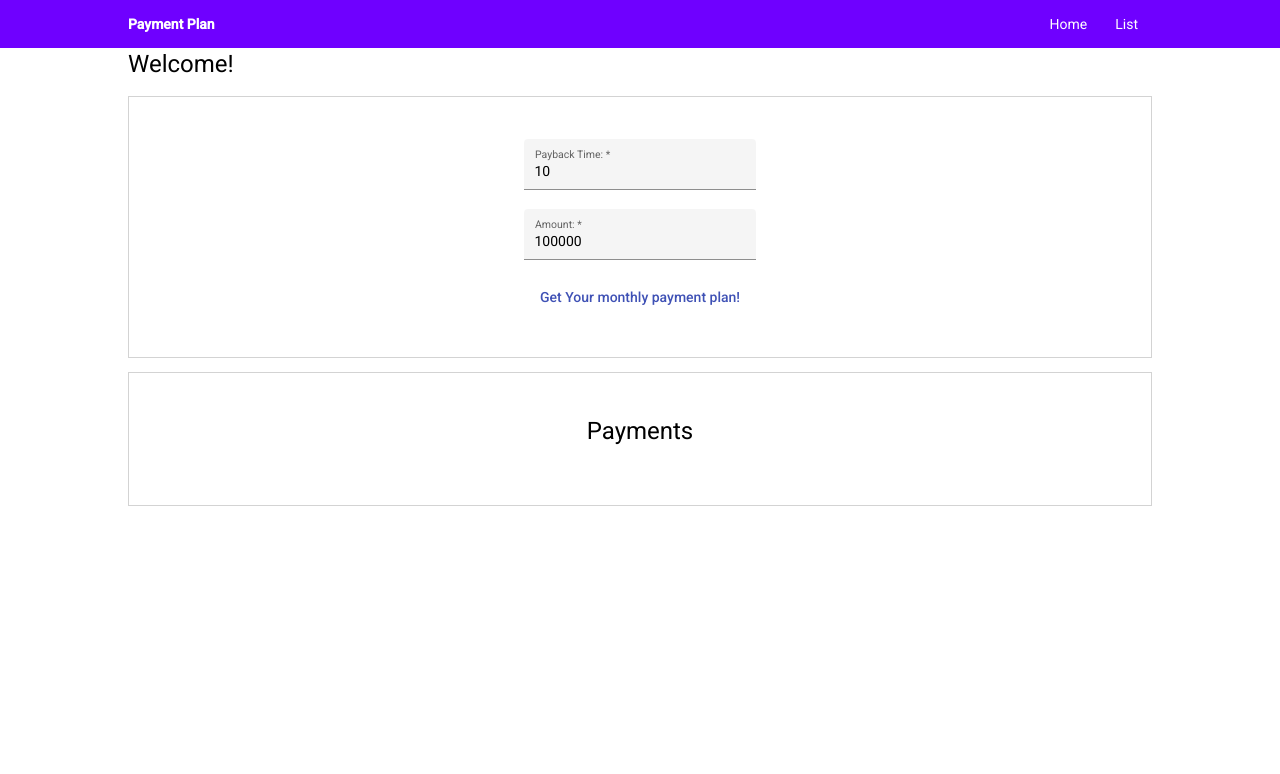
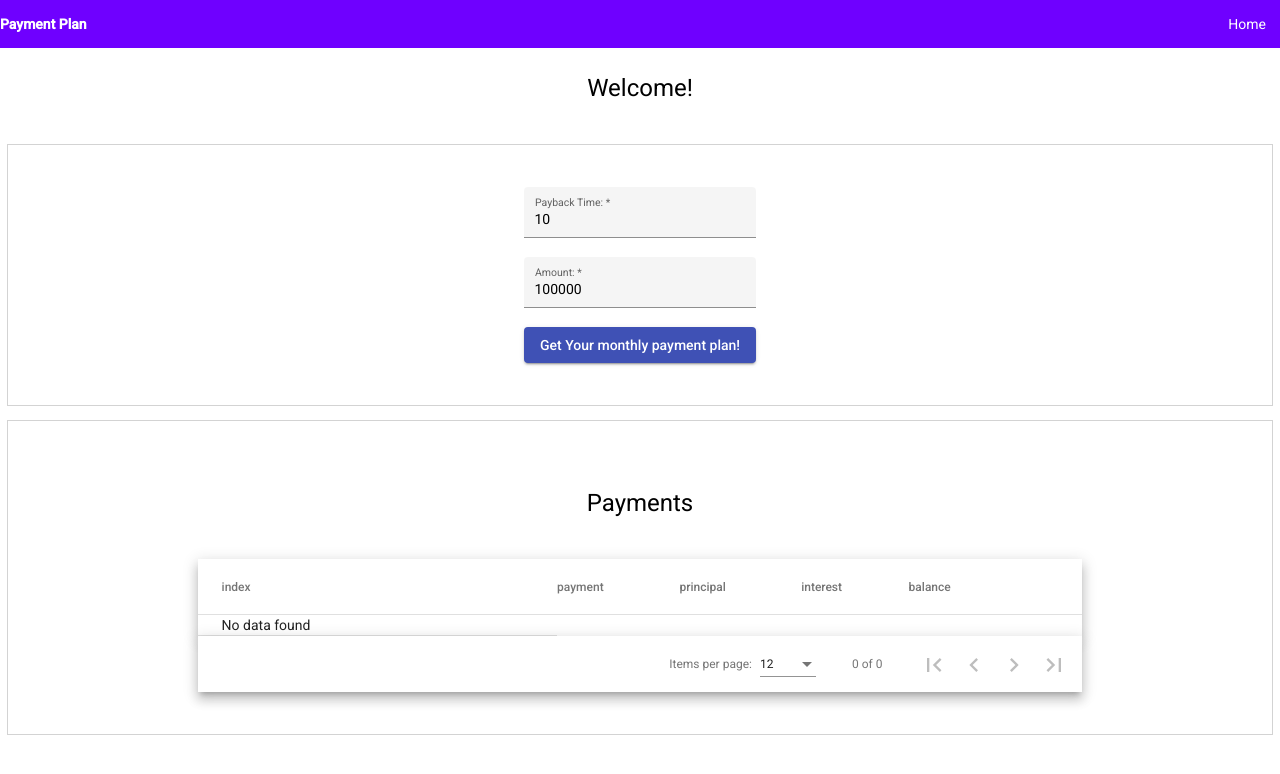
Before and after one commit to karolkkk/Banqsoft-front, an Angular app: page / in a window 1280 px wide. Shown: the top 774 px of the page. Built offline with nearby package versions, Linux system fonts and the light colour scheme.

Commit message:
table changes and styles

```diff
--- a/src/app/app-routing.module.ts
+++ b/src/app/app-routing.module.ts
@@ -2,11 +2,11 @@ import { NgModule } from '@angular/core';
 import { RouterModule, Routes } from '@angular/router';
 
 import { HomeComponent } from './home/home.component';
-import { ListComponent } from './list/list.component';
+
 
 const routes: Routes = [
   { path: '', component: HomeComponent },
-  { path: 'list', component: ListComponent }
+
 ];
 
 @NgModule({
--- a/src/app/app.component.html
+++ b/src/app/app.component.html
@@ -1,10 +1,9 @@
-<header>
-  <div class="container">
+<header style="width: 100%;">
+  <div class="navbar" >
     <a routerLink="/" class="logo">Payment Plan</a>
     <nav>
       <ul>
-        <li><a href="#" routerLink="/">Home</a></li>
-        <li><a href="#" routerLink="/list">List</a></li>
+        <li class= "navLinks"><a href="#" routerLink="/">Home</a></li>
       </ul>
     </nav>
   </div>
--- a/src/app/app.component.scss
+++ b/src/app/app.component.scss
@@ -0,0 +1,9 @@
+.navbar
+{
+width: 100%;
+
+}
+.navLinks
+{
+
+}
--- a/src/app/home/home.component.html
+++ b/src/app/home/home.component.html
@@ -1,6 +1,4 @@
 <h1>Welcome!</h1>
-
-
 
 <div class="play-container">
 
@@ -18,37 +16,55 @@
                        type="number" step="1000">
             </mat-form-field>
 
-        <button mat-button color=primary (click)="send()" [disabled]="loanInfo.invalid">Get Your monthly payment plan!</button>
+        <button mat-raised-button color=primary (click)="send()" [disabled]="loanInfo.invalid">Get Your monthly payment plan!</button>
 
     </form>
 
 </div>
-<div class="play-container"><app-list [payments]=payments></app-list>
-    <table mat-table [dataSource]="payments" class="mat-elevation-z8" *ngIf = payments>
+<div class="play-container">
+  <h1>Payments</h1>
+    <table mat-table [dataSource]="dataSource" multiTemplateDataRows class="mat-elevation-z8" >
 
         <!--- Note that these columns can be defined in any order.
               The actual rendered columns are set as a property on the row definition" -->
+              <tr *matNoDataRow>
+                <td class="mat-cell" >No data found</td>
+              </tr>
 
-        <!-- Position Column -->
+        <!-- index Column -->
         <ng-container matColumnDef="index">
           <th mat-header-cell *matHeaderCellDef> index </th>
           <td mat-cell *matCellDef="let element"> {{element.index}} </td>
         </ng-container>
 
-        <!-- Name Column -->
+        <!-- payment Column -->
         <ng-container matColumnDef="payment">
           <th mat-header-cell *matHeaderCellDef> payment </th>
           <td mat-cell *matCellDef="let element"> {{element.payment}} </td>
         </ng-container>
 
-        <!-- Weight Column -->
+        <!-- principal Column -->
         <ng-container matColumnDef="principal">
           <th mat-header-cell *matHeaderCellDef> principal </th>
           <td mat-cell *matCellDef="let element"> {{element.principal}} </td>
         </ng-container>
 
+        <!-- interest Column -->
+        <ng-container matColumnDef="interest">
+          <th mat-header-cell *matHeaderCellDef> interest </th>
+          <td mat-cell *matCellDef="let element"> {{element.interest}} </td>
+        </ng-container>
+
+        <!-- balance Column -->
+        <ng-container matColumnDef="balance">
+          <th mat-header-cell *matHeaderCellDef> balance </th>
+          <td mat-cell *matCellDef="let element"> {{element.balance !="0" ? element.balance : "0"}} </td>
+        </ng-container>
+
 
         <tr mat-header-row *matHeaderRowDef="displayedColumns"></tr>
         <tr mat-row *matRowDef="let row; columns: displayedColumns;"></tr>
+
       </table>
+      <mat-paginator class="mat-elevation-z8" [pageSizeOptions]="[12, 24, 36]" showFirstLastButtons></mat-paginator>
     </div>
--- a/src/app/home/home.component.scss
+++ b/src/app/home/home.component.scss
@@ -8,14 +8,25 @@
     flex-direction: column;
     align-items: center;
     //justify-content: center;
-    padding: 3em;
+    padding: 3em 0;
     border: 1px solid lightgray;
     margin-bottom: 1em;
 
-
 }
-table{
-
-    width: 70%;
-
+h1
+{
+    flex-direction: column;
+    justify-content: center;
+    text-align: center;
+    padding: 1em 0;
 }
+table
+{
+    width: 100%;
+    @media screen and (min-width: 768px) {width: 70%;}
+}
+mat-paginator
+{
+    width: 100%;
+    @media screen and (min-width: 768px) {width: 70%;}
+}
--- a/src/app/home/home.component.ts
+++ b/src/app/home/home.component.ts
@@ -1,20 +1,42 @@
-import { Component, OnInit } from '@angular/core';
+import { AfterViewInit, Component, OnInit, ViewChild } from '@angular/core';
 import { HttpService } from '../http.service';
 import { FormGroup, FormControl, Validators } from '@angular/forms';
-export interface PaymentModel{index:number; payment:number; principal:number;}
+import {MatPaginator} from '@angular/material/paginator';
+import { MatTableDataSource } from '@angular/material/table';
+import { DataSource } from '@angular/cdk/collections';
+
+
+export interface PaymentModel
+{
+  index:number;
+  payment:number;
+  principal:number;
+  interest:number;
+   balance:number;
+}
+
 @Component({
   selector: 'app-home',
   templateUrl: './home.component.html',
   styleUrls: ['./home.component.scss']
 })
-export class HomeComponent implements OnInit {
+export class HomeComponent implements OnInit, AfterViewInit {
 
   loanInfo = new FormGroup({
     paybackTime: new FormControl(10, [Validators.min(1), Validators.required]),
     amount: new FormControl(100000, [Validators.min(1), Validators.required]),
   });
-  payments: PaymentModel;
-  displayedColumns=["index","payment","principal"];
+  payments: PaymentModel[] = [];
+  displayedColumns=["index","payment","principal","interest","balance"];
+  dataSource = new MatTableDataSource<PaymentModel>(this.payments);
+
+  @ViewChild(MatPaginator) paginator: MatPaginator;
+
+  ngAfterViewInit() {
+    //this.dataSource.paginator = this.paginator;
+    //console.log(this.dataSource);
+  }
+
   constructor(private _http: HttpService) { }
 
 
@@ -27,8 +49,11 @@ export class HomeComponent implements OnInit {
   send() {
     console.log(this.loanInfo.value);
     this._http.getPaymentPlan(this.loanInfo.value).subscribe(data => {
+      this.dataSource.paginator = this.paginator;
       this.payments = data
-      console.log("payments",this.payments);
+      this.dataSource.data = this.payments;
+
+      console.log("datasource",this.dataSource);
     }
   );
   }
--- a/src/app/http.service.ts
+++ b/src/app/http.service.ts
@@ -10,12 +10,12 @@ export class HttpService {
 
   constructor(private http: HttpClient) { }
 
-  getPaymentPlan({paybackTime,amount}) :Observable<PaymentModel>{
+  getPaymentPlan({paybackTime,amount}) :Observable<PaymentModel[]>{
     let params = new HttpParams()
   .set('paybackTime', paybackTime.toString())
   .set('amount', amount.toString());
 
-    return this.http.get<PaymentModel>('https://localhost:44336/home/RatesPlan',{params})
+    return this.http.get<PaymentModel[]>('https://localhost:44336/home/Amortized',{params})
   }
 
 
--- a/src/app/list/list.component.html
+++ /dev/null
@@ -1 +0,0 @@
-<h1>Payments</h1>
--- a/src/app/list/list.component.scss
+++ /dev/null
@@ -1,32 +0,0 @@
-ul {
-    list-style-type: none;
-    margin: 0;
-    padding: 0;
-    display: flex;
-    flex-wrap: wrap;
-
-    li {
-        background: rgb(238, 238, 238);
-        padding: 1em;
-        margin-right: 10px;
-        width: 20%;
-        height: 200px;
-        margin-bottom: 1em;
-        display: flex;
-        flex-direction: column;
-
-        p {
-            margin: 0;
-        }
-
-        p.name {
-            font-weight: bold;
-            font-size: 1.2rem;
-        }
-        p.country {
-            text-transform: uppercase;
-            font-size: .9rem;
-            flex-grow: 1;
-        }
-    }
-}
--- a/src/app/list/list.component.ts
+++ /dev/null
@@ -1,20 +0,0 @@
-import { Component, Input, OnInit } from '@angular/core';
-import { HttpService } from '../http.service';
-
-@Component({
-  selector: 'app-list',
-  templateUrl: './list.component.html',
-  styleUrls: ['./list.component.scss']
-})
-export class ListComponent implements OnInit {
-  @Input()
-  payments: string[];
-  constructor(private _http: HttpService) { }
-
-  ngOnInit() {
-
-    }
-
-
-
-}
--- a/src/styles.scss
+++ b/src/styles.scss
@@ -45,7 +45,7 @@ body {
 }
 
 .container {
-    width: 80%;
+    width: calc(100% - 1em);
     margin: 0 auto;
 }
 
```
Also changed, not shown: src/app/app.module.ts (+5 -4 lines), 1 other file (tests, documents, lock files or other folders).
